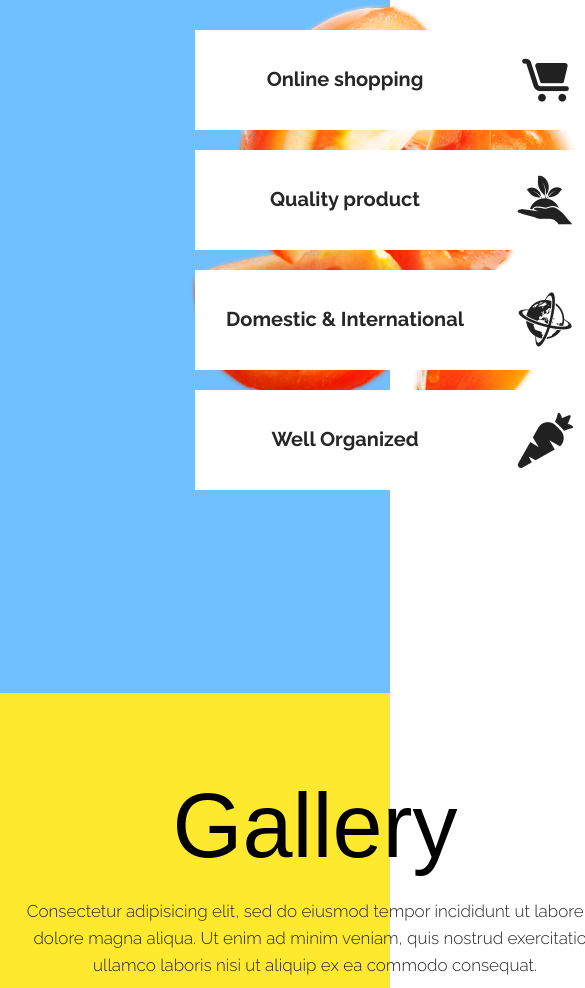
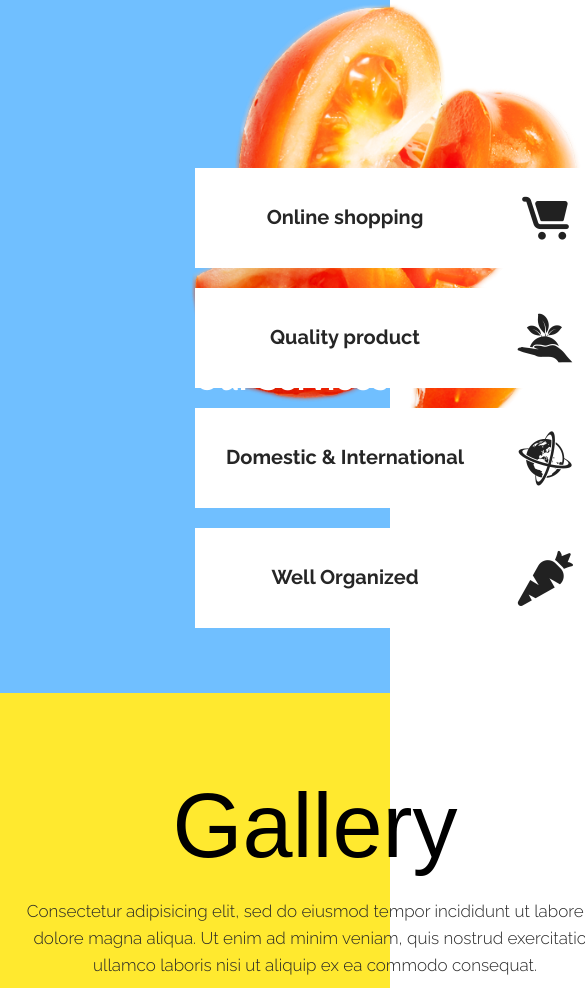
Before and after one commit to David-SERG/Davidenko-Sergey, a plain HTML site: page CaheeNew/index.html in a window 390 px wide. Shown: the part 1669-2657 px from the top of the page, 585 px wide, since content can reach past the window. Drawn offline with Linux system fonts and the light colour scheme; a web font is replaced by a local one.

Commit message:
Merge remote-tracking branch 'origin/master'
# Conflicts:
#	CaheeNew/index.html

```diff
--- a/CaheeNew/style.css
+++ b/CaheeNew/style.css
@@ -179,8 +179,17 @@ h1 {
 }
 
 #section2 > h1 {
-    margin: -261px 0 0 794px;
+    margin: -20% 0 0 50%;
 }
+@media all and (max-width: 1023px) {
+    #section2 > h1 {
+        font-size: 60px; } }
+@media all and (max-width: 767px) {
+    #section2 > h1 {
+        font-size: 2em; } }
+@media all and (max-width: 375px) {
+    #section2 > h1 {
+        font-size: 1em; } }
 
 .menu2 {
     margin: -235px 0 0 195px;
```
